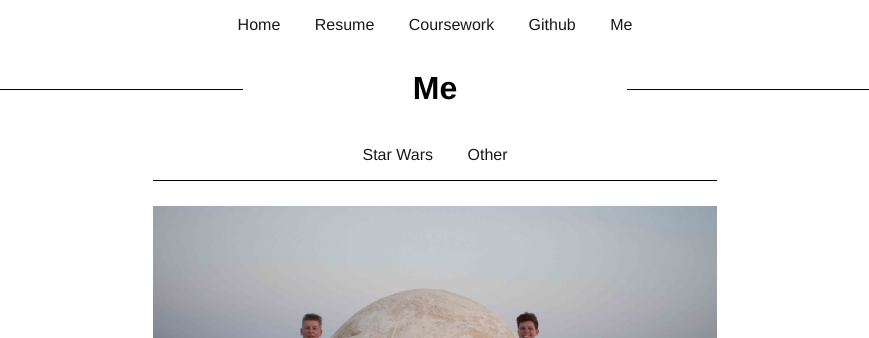
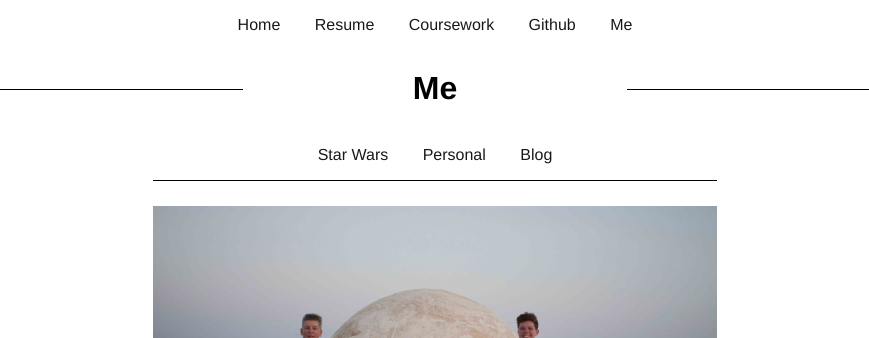
Before and after one commit to declansullivan/static-html-site, a Jekyll site: the page built from me/index.html, in a window 1280 px wide. Shown: the top 338 px of the page, without its empty margins (205-1074 px from the left). Built offline with Jekyll 4.4.1, drawn with Linux system fonts in a browser that asks for light colours.

Commit message:
Update me.html

```diff
--- a/_layouts/me.html
+++ b/_layouts/me.html
@@ -32,7 +32,8 @@
         <nav>
           <ul>
             <li><a href="/me">Star Wars</a></li>
-            <li><a href="/me/other">Other</a></li>
+            <li><a href="/me/personal">Personal</a></li>
+            <li><a href="/me/blog">Blog</a></li>
           </ul>
         </nav>
       </div>
```
